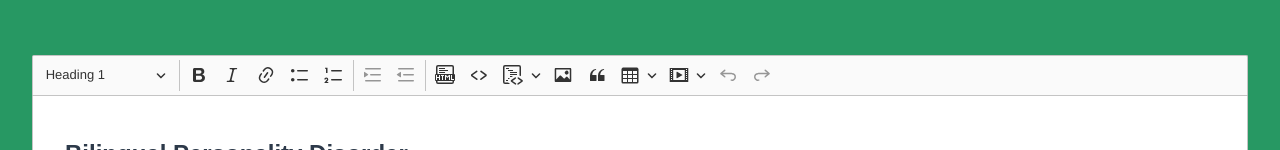
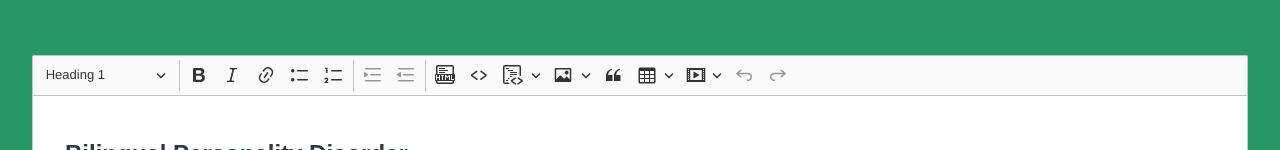
Before and after one commit to fazzib/ckeditor-custom-build, a website built with webpack: page sample/index.html in a window 1280 px wide. Shown: the part 238-388 px from the top of the page. Built offline with Linux system fonts and the light colour scheme.

Commit message:
Version 3

```diff
--- a/sample/index.html
+++ b/sample/index.html
@@ -121,7 +121,7 @@
 						'htmlEmbed',
 						'code',
 						'codeBlock',
-						'imageUpload',
+						'imageInsert',
 						'blockQuote',
 						'insertTable',
 						'mediaEmbed',
--- a/src/ckeditor.js
+++ b/src/ckeditor.js
@@ -14,6 +14,7 @@ import Highlight from '@ckeditor/ckeditor5-highlight/src/highlight.js';
 import HtmlEmbed from '@ckeditor/ckeditor5-html-embed/src/htmlembed.js';
 import Image from '@ckeditor/ckeditor5-image/src/image.js';
 import ImageCaption from '@ckeditor/ckeditor5-image/src/imagecaption.js';
+import ImageInsert from '@ckeditor/ckeditor5-image/src/imageinsert';
 import ImageStyle from '@ckeditor/ckeditor5-image/src/imagestyle.js';
 import ImageToolbar from '@ckeditor/ckeditor5-image/src/imagetoolbar.js';
 import ImageUpload from '@ckeditor/ckeditor5-image/src/imageupload.js';
@@ -44,6 +45,7 @@ Editor.builtinPlugins = [
 	HtmlEmbed,
 	Image,
 	ImageCaption,
+	ImageInsert,
 	ImageStyle,
 	ImageToolbar,
 	ImageUpload,
```
Also changed, not shown: package.json (+4 -3 lines), build/ckeditor.js, build/translations/af.js, build/translations/ar.js, build/translations/ast.js, build/translations/az.js, build/translations/bg.js, build/translations/ca.js, build/translations/cs.js, build/translations/da.js, build/translations/de-ch.js, build/translations/de.js, build/translations/el.js, build/translations/en-au.js, 49 more files, 3 other files.
